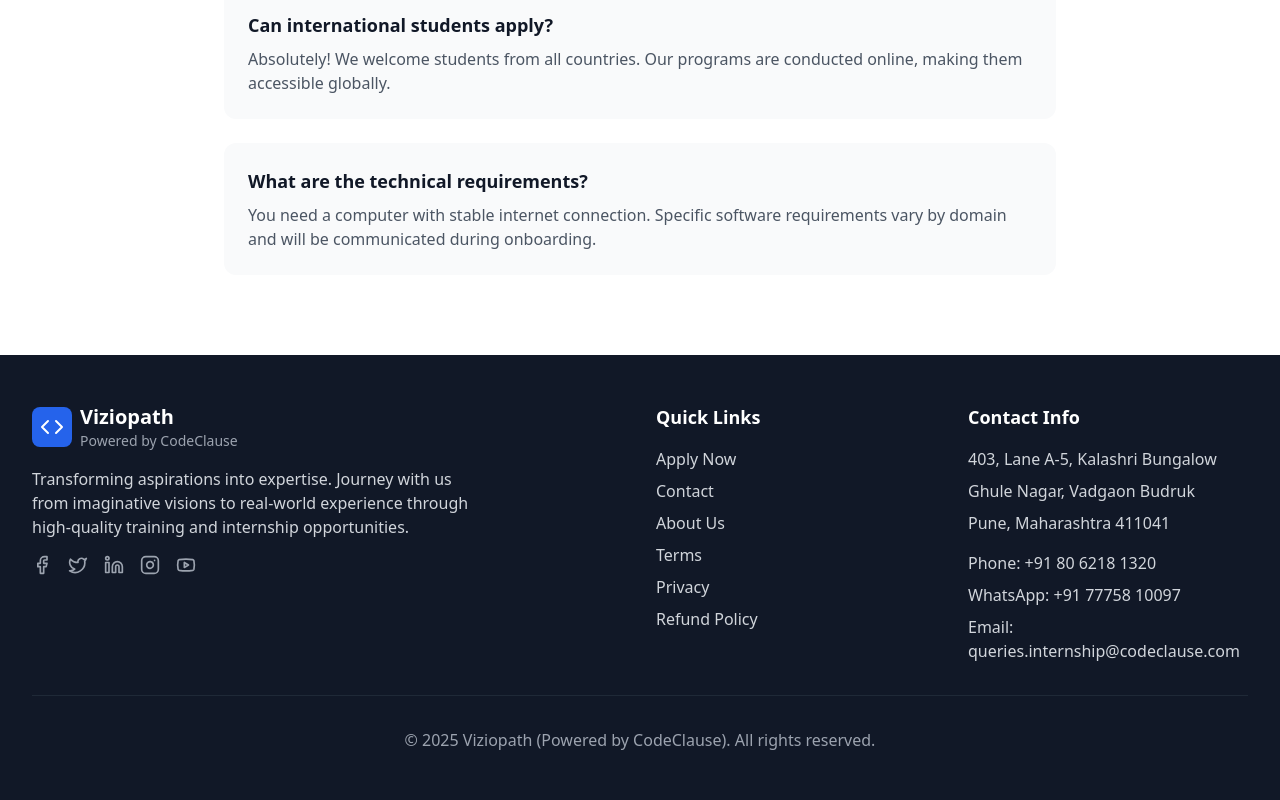
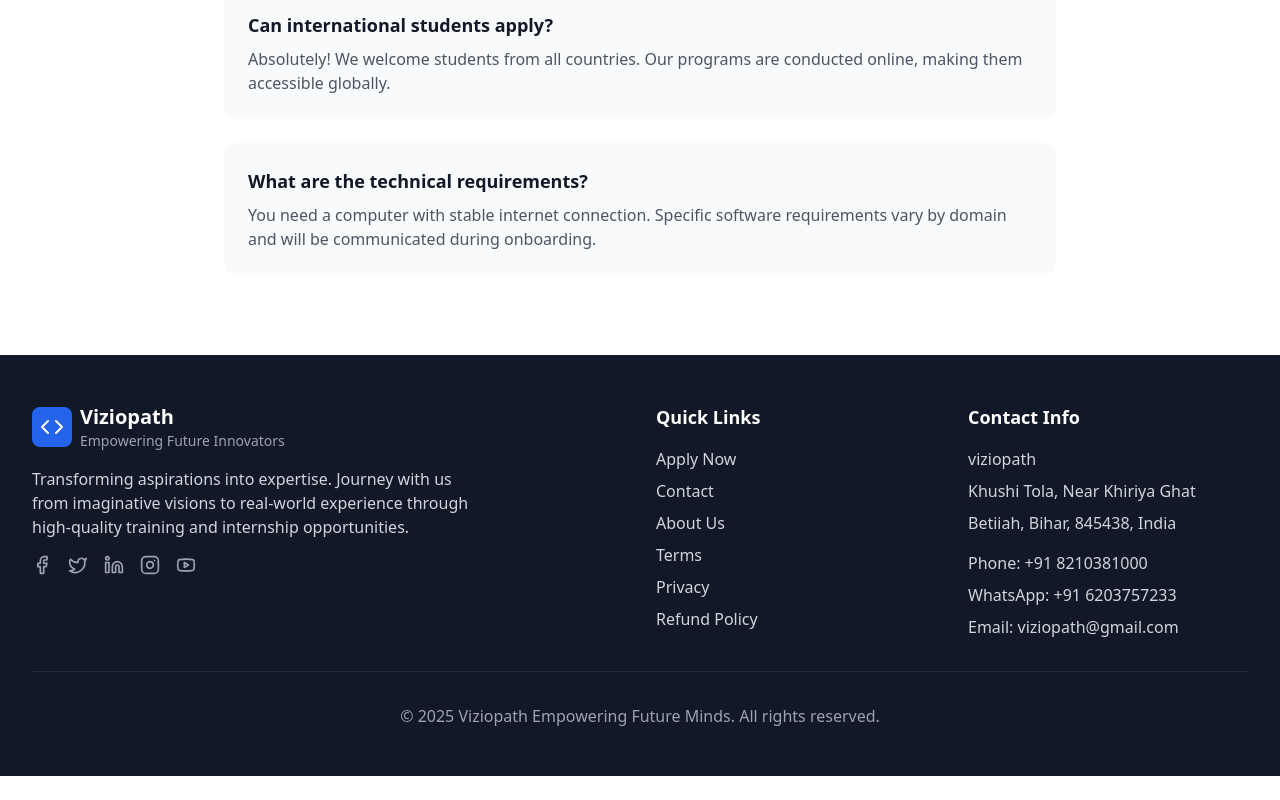
Before and after one commit to Dharmendra20009/viziopath-app, a React (Vite) app: page /contact in a window 1280 px wide. Shown: the part 2823-3623 px from the top of the page. After the commit the page ends 3599 px from the top, so only its background shows below. Built offline with nearby package versions, Linux system fonts and the light colour scheme.

Commit message:
change at contact

```diff
--- a/src/components/Footer.tsx
+++ b/src/components/Footer.tsx
@@ -32,7 +32,7 @@ const Footer = () => {
               </div>
               <div className="flex flex-col">
                 <span className="text-xl font-bold">Viziopath</span>
-                <span className="text-sm text-gray-400">Powered by CodeClause</span>
+                <span className="text-sm text-gray-400">Empowering Future Innovators</span>
               </div>
             </div>
             <p className="text-gray-300 mb-4 max-w-md">
@@ -73,19 +73,19 @@ const Footer = () => {
           <div>
             <h3 className="text-lg font-semibold mb-4">Contact Info</h3>
             <div className="space-y-2 text-gray-300">
-              <p>403, Lane A-5, Kalashri Bungalow</p>
-              <p>Ghule Nagar, Vadgaon Budruk</p>
-              <p>Pune, Maharashtra 411041</p>
-              <p className="pt-2">Phone: +91 80 6218 1320</p>
-              <p>WhatsApp: +91 77758 10097</p>
-              <p>Email: queries.internship@codeclause.com</p>
+              <p>viziopath </p>
+              <p>Khushi Tola, Near Khiriya Ghat</p>
+              <p>Betiiah, Bihar, 845438, India</p>
+              <p className="pt-2">Phone: +91 8210381000</p>
+              <p>WhatsApp: +91 6203757233</p>
+              <p>Email: viziopath@gmail.com</p>
             </div>
           </div>
         </div>
 
         <div className="border-t border-gray-800 mt-8 pt-8 text-center">
           <p className="text-gray-400">
-            © 2025 Viziopath (Powered by CodeClause). All rights reserved.
+            © 2025 Viziopath Empowering Future Minds. All rights reserved.
           </p>
         </div>
       </div>
```
